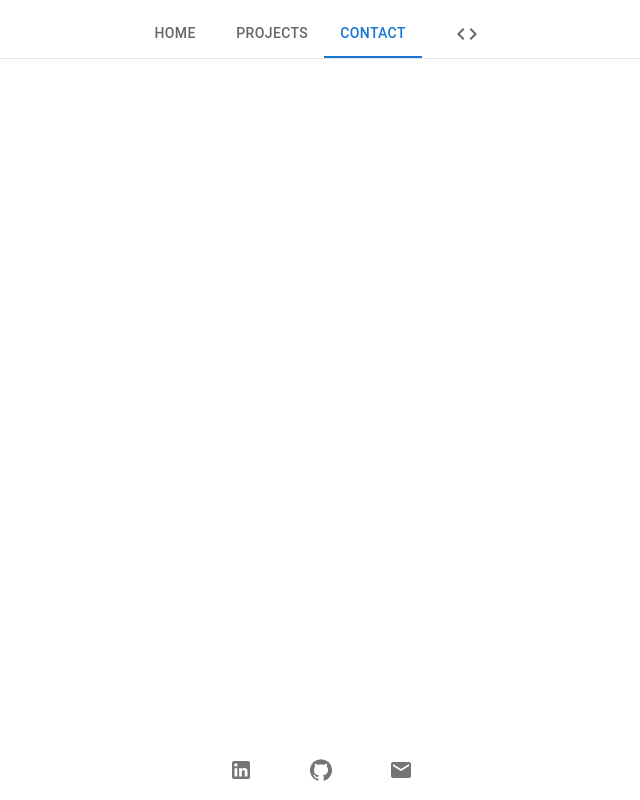
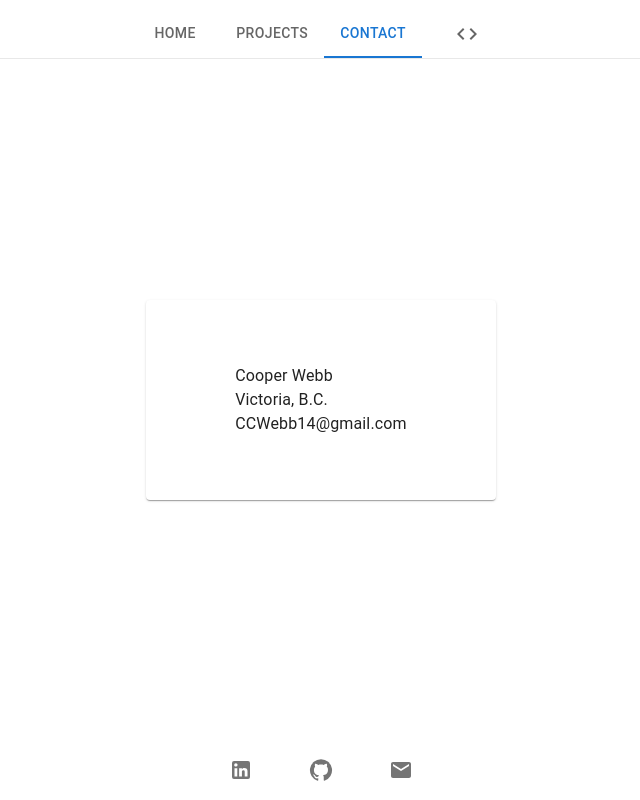
Before and after one commit to CCWebb14/portfolio, a React (Create React App) app: page /Contact in a window 1280 px wide. Shown: the whole page, without its empty margins (319-959 px from the left). Built offline with nearby package versions, Linux system fonts and the light colour scheme.

Commit message:
Contact page completed

```diff
--- a/src/components/Contact/index.tsx
+++ b/src/components/Contact/index.tsx
@@ -1,5 +1,37 @@
 import React from 'react';
+import Box from '@mui/material/Box';
+import { Typography } from '@mui/material';
+import Card from '@mui/material/Card';
+import CardContent from '@mui/material';
 
-const Contact = () => <></>;
+const Contact = () => (
+  <>
+    <Box
+      sx={{
+        display: 'flex',
+        flexGrow: 1,
+        justifyContent: 'center',
+        alignItems: 'center',
+      }}
+    >
+      <Card
+        sx={{
+          display: 'flex',
+          justifyContent: 'center',
+          alignItems: 'center',
+          width: 350,
+          height: 200,
+        }}
+      >
+        <Typography>
+          Cooper Webb <br />
+          Victoria, B.C.
+          <br />
+          CCWebb14@gmail.com
+        </Typography>
+      </Card>
+    </Box>
+  </>
+);
 
 export default Contact;
```
